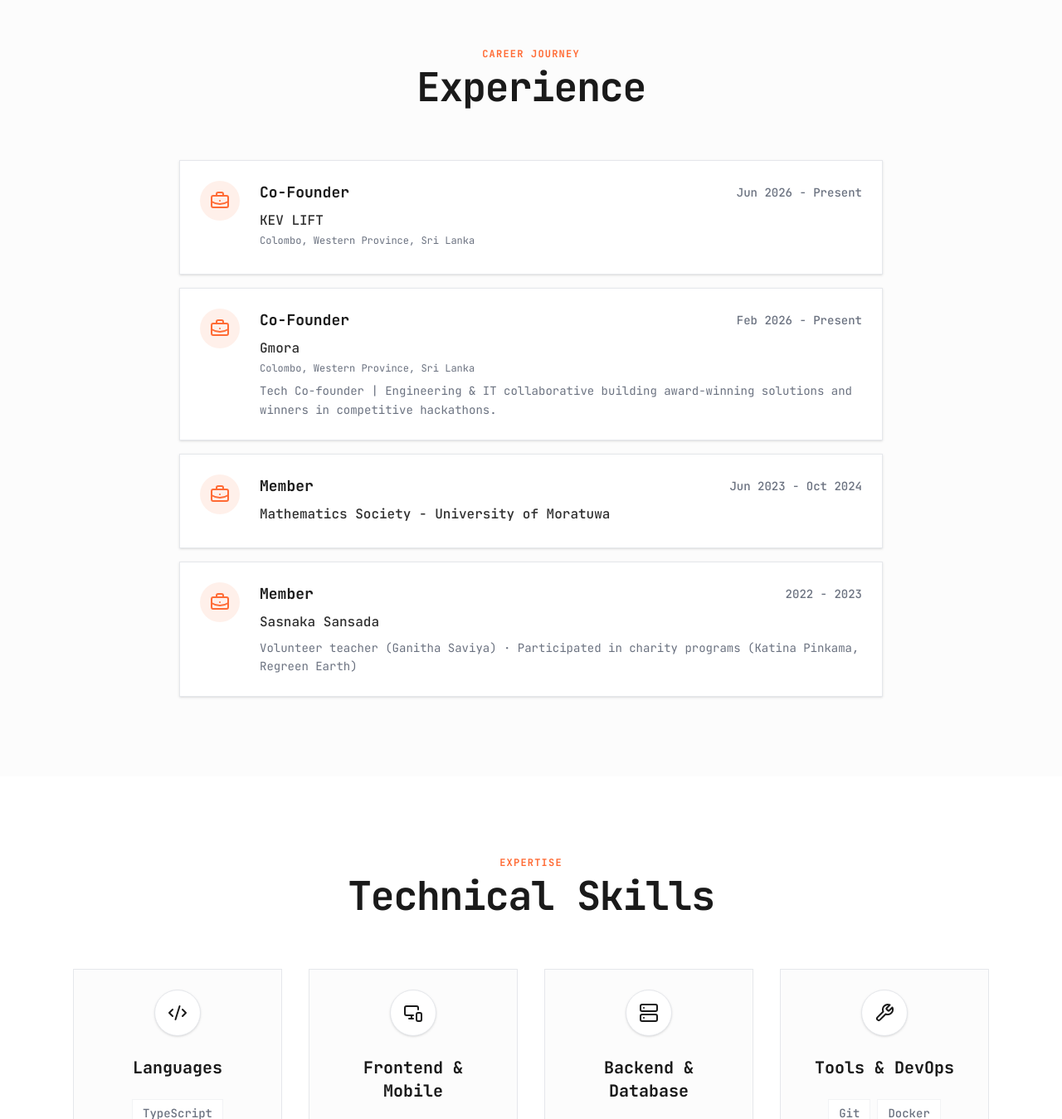
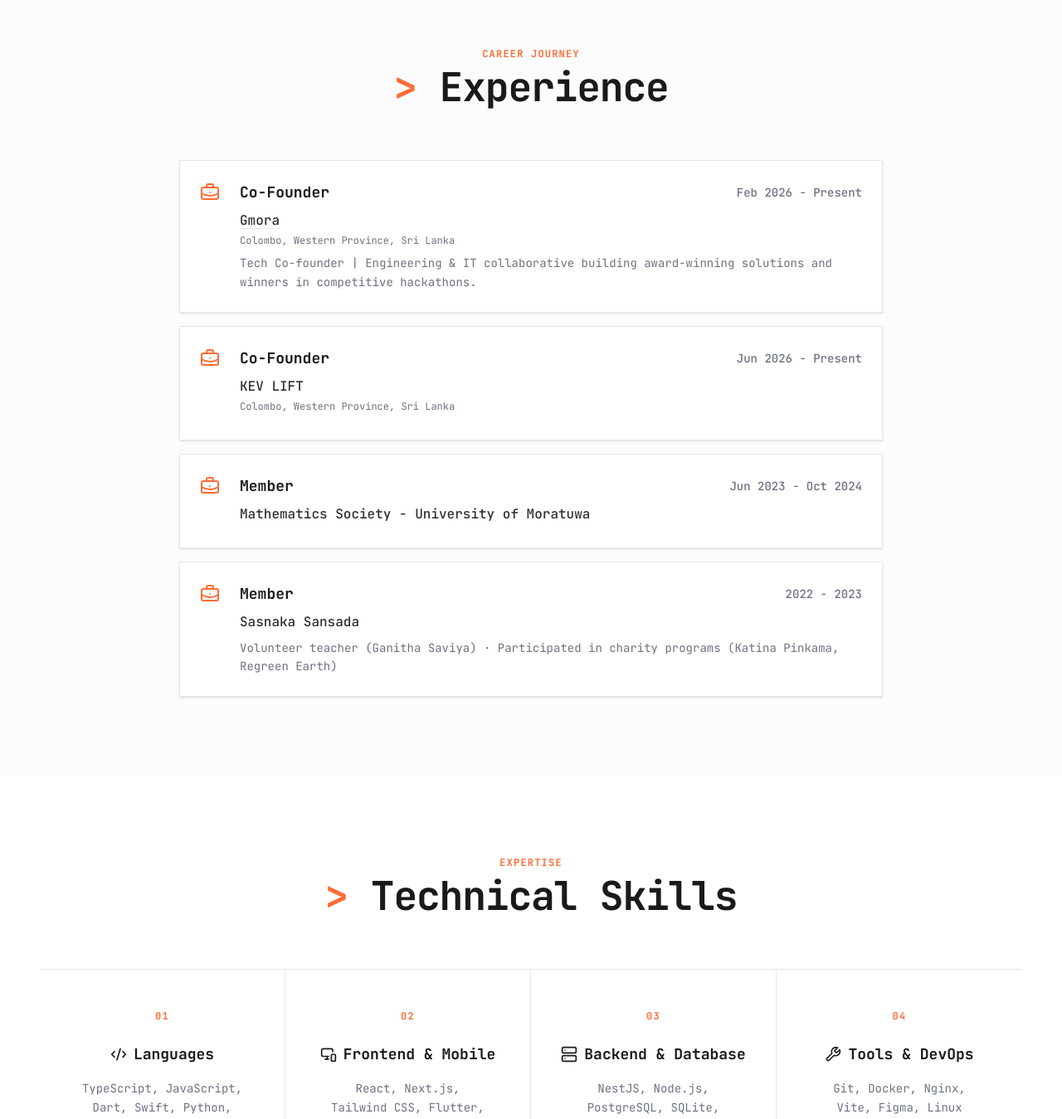
Before and after one commit to ThanojBuddhima/ThanojBuddhima.github.io, a React (Vite) app: page / in a window 1280 px wide. Shown: the part 1451-2800 px from the top of the page at 83% size. Built offline with nearby package versions, Linux system fonts and the light colour scheme.

Commit message:
refactor: redesign Skills component UI and update build assets

```diff
--- a/src/components/About.tsx
+++ b/src/components/About.tsx
@@ -59,7 +59,7 @@ export function About() {
           className="flex flex-col"
         >
           <h2 className="text-4xl md:text-5xl font-bold text-foreground tracking-tight mb-6">
-            About Me
+            <span className="text-[#FF6B35]">&gt;</span> About Me
           </h2>
 
           <div className="text-muted-foreground leading-relaxed mb-10 text-sm md:text-base">
--- a/src/components/Articles.tsx
+++ b/src/components/Articles.tsx
@@ -36,7 +36,7 @@ export function Articles() {
             Publications
           </span>
           <h2 className="text-4xl md:text-5xl font-bold text-foreground tracking-tight">
-            Articles
+            <span className="text-[#FF6B35]">&gt;</span> Articles
           </h2>
         </motion.div>
 
@@ -54,7 +54,7 @@ export function Articles() {
               className="group p-6 bg-card border border-border rounded-none hover:border-[#FF6B35]/50 hover:shadow-lg hover:shadow-[#FF6B35]/5 transition-all duration-300 flex flex-col h-full block"
             >
               <div className="flex items-start gap-4 mb-4">
-                <div className="shrink-0 w-12 h-12 rounded-full bg-[#FF6B35]/10 flex items-center justify-center text-[#FF6B35] group-hover:bg-[#FF6B35] group-hover:text-white transition-colors">
+                <div className="shrink-0 text-[#FF6B35] transition-colors pt-0.5">
                   <Newspaper size={24} />
                 </div>
                 <div className="flex-1 min-w-0 pr-8 relative">
--- a/src/components/Certifications.tsx
+++ b/src/components/Certifications.tsx
@@ -59,7 +59,7 @@ export function Certifications() {
             Licenses & Certifications
           </span>
           <h2 className="text-4xl md:text-5xl font-bold text-foreground tracking-tight">
-            Certifications
+            <span className="text-[#FF6B35]">&gt;</span> Certifications
           </h2>
         </motion.div>
 
@@ -74,7 +74,7 @@ export function Certifications() {
               className="group p-6 bg-card border border-border rounded-none hover:border-[#FF6B35]/50 hover:shadow-lg hover:shadow-[#FF6B35]/5 transition-all duration-300 flex flex-col h-full"
             >
               <div className="flex items-start gap-4 mb-4">
-                <div className="shrink-0 w-12 h-12 rounded-full bg-[#FF6B35]/10 flex items-center justify-center text-[#FF6B35] group-hover:bg-[#FF6B35] group-hover:text-white transition-colors">
+                <div className="shrink-0 text-[#FF6B35] transition-colors pt-0.5">
                   <Award size={24} />
                 </div>
                 <div className="flex-1 min-w-0 pr-8 relative">
--- a/src/components/Contact.tsx
+++ b/src/components/Contact.tsx
@@ -32,7 +32,9 @@ export function Contact() {
           viewport={{ once: true }}
           transition={{ duration: 0.6 }}
         >
-          <h2 style={{ fontSize: '2rem', fontWeight: 'bold', marginBottom: '12px', color: 'var(--foreground)' }}>Get In Touch</h2>
+          <h2 style={{ fontSize: '2rem', fontWeight: 'bold', marginBottom: '12px', color: 'var(--foreground)' }}>
+            <span className="text-[#FF6B35]">&gt;</span> Get In Touch
+          </h2>
           <p style={{ color: 'var(--muted-foreground)', fontSize: '1rem', maxWidth: '800px', margin: '0 auto', lineHeight: '1.6' }}>
             I'm currently looking for new opportunities. Whether you have a question, a project idea, or just want to say hi, feel free to drop me a message!
           </p>
--- a/src/components/Education.tsx
+++ b/src/components/Education.tsx
@@ -42,7 +42,7 @@ export function Education() {
             Academic Background
           </span>
           <h2 className="text-4xl md:text-5xl font-bold text-foreground tracking-tight">
-            Education
+            <span className="text-[#FF6B35]">&gt;</span> Education
           </h2>
         </motion.div>
 
@@ -56,7 +56,7 @@ export function Education() {
               transition={{ duration: 0.5, delay: index * 0.1 }}
               className="flex flex-col md:flex-row gap-6 p-6 bg-card border border-border rounded-none hover:border-[#FF6B35]/50 transition-colors shadow-sm"
             >
-              <div className="shrink-0 w-12 h-12 rounded-full bg-[#FF6B35]/10 flex items-center justify-center text-[#FF6B35]">
+              <div className="shrink-0 text-[#FF6B35] pt-0.5">
                 <GraduationCap size={24} />
               </div>
 
--- a/src/components/Experience.tsx
+++ b/src/components/Experience.tsx
@@ -8,23 +8,25 @@ interface ExperienceItem {
   period: string;
   location?: string;
   description?: string;
+  companyLink?: string;
 }
 
 const experienceData: ExperienceItem[] = [
+  {
+    id: 'gmora',
+    role: 'Co-Founder',
+    company: 'Gmora',
+    companyLink: 'https://gmora.dev',
+    period: 'Feb 2026 - Present',
+    location: 'Colombo, Western Province, Sri Lanka',
+    description: 'Tech Co-founder | Engineering & IT collaborative building award-winning solutions and winners in competitive hackathons.',
+  },
   {
     id: 'kevlift',
     role: 'Co-Founder',
     company: 'KEV LIFT',
     period: 'Jun 2026 - Present',
     location: 'Colombo, Western Province, Sri Lanka',
-  },
-  {
-    id: 'gmora',
-    role: 'Co-Founder',
-    company: 'Gmora',
-    period: 'Feb 2026 - Present',
-    location: 'Colombo, Western Province, Sri Lanka',
-    description: 'Tech Co-founder | Engineering & IT collaborative building award-winning solutions and winners in competitive hackathons.',
   },
   {
     id: 'math-society',
@@ -57,7 +59,7 @@ export function Experience() {
             Career Journey
           </span>
           <h2 className="text-4xl md:text-5xl font-bold text-foreground tracking-tight">
-            Experience
+            <span className="text-[#FF6B35]">&gt;</span> Experience
           </h2>
         </motion.div>
 
@@ -71,7 +73,7 @@ export function Experience() {
               transition={{ duration: 0.5, delay: index * 0.1 }}
               className="flex flex-col md:flex-row gap-6 p-6 bg-card border border-border rounded-none hover:border-[#FF6B35]/50 transition-colors shadow-sm"
             >
-              <div className="shrink-0 w-12 h-12 rounded-full bg-[#FF6B35]/10 flex items-center justify-center text-[#FF6B35]">
+              <div className="shrink-0 text-[#FF6B35] pt-0.5">
                 <BriefcaseBusiness size={24} />
               </div>
 
@@ -80,7 +82,15 @@ export function Experience() {
                   <h3 className="text-lg font-bold text-foreground">{item.role}</h3>
                   <span className="text-sm text-muted-foreground font-medium">{item.period}</span>
                 </div>
-                <h4 className="text-foreground/90 font-medium mb-1">{item.company}</h4>
+                <h4 className="text-foreground/90 font-medium mb-1">
+                  {item.companyLink ? (
+                    <a href={item.companyLink} target="_blank" rel="noopener noreferrer" className="hover:text-[#FF6B35] transition-colors underline decoration-border underline-offset-4 hover:decoration-[#FF6B35]">
+                      {item.company}
+                    </a>
+                  ) : (
+                    item.company
+                  )}
+                </h4>
                 {item.location && (
                   <p className="text-muted-foreground text-xs mb-2">{item.location}</p>
                 )}
--- a/src/components/Header.tsx
+++ b/src/components/Header.tsx
@@ -39,13 +39,13 @@ export function Header({ isDarkMode, toggleDarkMode }: HeaderProps) {
   };
 
   return (
-    <header className="fixed top-0 left-0 right-0 z-50 bg-background/90 backdrop-blur-md transition-all duration-300">
-      <div className="max-w-7xl mx-auto px-6 h-20 flex items-center justify-between">
+    <header className="fixed top-0 left-0 right-0 z-50 bg-background/90 backdrop-blur-md transition-all duration-300 border-b border-border/50">
+      <div className="w-full px-6 md:px-12 h-20 flex items-center justify-between">
 
         {/* Logo */}
         <div className="flex items-center cursor-pointer" onClick={() => scrollToSection('hero')}>
           <span className="font-bold text-2xl tracking-tight text-foreground">thanoj</span>
-          <span className="font-bold text-2xl tracking-tight text-[#FF6B35]">Buddhima</span>
+          <span className="font-bold text-2xl tracking-tight bg-[#FF6B35] text-background px-1">Buddhima</span>
         </div>
 
         {/* Desktop Nav */}
--- a/src/components/Projects.tsx
+++ b/src/components/Projects.tsx
@@ -65,7 +65,7 @@ export function Projects() {
             Portfolio
           </span>
           <h2 className="text-4xl md:text-5xl font-bold text-foreground tracking-tight mb-4">
-            Featured Projects
+            <span className="text-[#FF6B35]">&gt;</span> Featured Projects
           </h2>
           <p className="text-muted-foreground max-w-2xl mx-auto">
             A selection of my recent full-stack, mobile, and desktop applications.
--- a/src/components/Services.tsx
+++ b/src/components/Services.tsx
@@ -36,7 +36,9 @@ export function Services() {
           viewport={{ once: true }}
           transition={{ duration: 0.6 }}
         >
-          <h2 className="text-foreground text-4xl md:text-5xl mb-4">Services</h2>
+          <h2 className="text-foreground text-4xl md:text-5xl mb-4">
+            <span className="text-[#FF6B35]">&gt;</span> Services
+          </h2>
           <p className="text-muted-foreground text-lg max-w-2xl mx-auto">
             Lorem ipsum dolor sit amet consectetur. Tristique amet sed massa nibh lectus
             netus in. Aliquet donec morbi convallis pretium
--- a/src/components/Skills.tsx
+++ b/src/components/Skills.tsx
@@ -10,30 +10,37 @@ interface SkillCategory {
 const skillCategories: SkillCategory[] = [
   {
     title: 'Languages',
-    icon: <Code2 size={24} />,
+    icon: <Code2 size={20} />,
     skills: ['TypeScript', 'JavaScript', 'Dart', 'Swift', 'Python', 'Java']
   },
   {
     title: 'Frontend & Mobile',
-    icon: <MonitorSmartphone size={24} />,
+    icon: <MonitorSmartphone size={20} />,
     skills: ['React', 'Next.js', 'Tailwind CSS', 'Flutter', 'SwiftUI', 'HTML/CSS']
   },
   {
     title: 'Backend & Database',
-    icon: <Server size={24} />,
+    icon: <Server size={20} />,
     skills: ['NestJS', 'Node.js', 'PostgreSQL', 'SQLite', 'Prisma', 'REST API']
   },
   {
     title: 'Tools & DevOps',
-    icon: <Wrench size={24} />,
+    icon: <Wrench size={20} />,
     skills: ['Git', 'Docker', 'Nginx', 'Vite', 'Figma', 'Linux']
   }
 ];
 
+const getBorderClasses = (index: number) => {
+  if (index === 0) return 'border-b border-border md:border-r lg:border-b-0';
+  if (index === 1) return 'border-b border-border lg:border-r lg:border-b-0';
+  if (index === 2) return 'border-b border-border md:border-r md:border-b-0 lg:border-r';
+  return '';
+};
+
 export function Skills() {
   return (
     <section id="skills" className="py-24 bg-background">
-      <div className="max-w-6xl mx-auto px-6">
+      <div className="w-full px-6 md:px-12">
 
         <motion.div
           initial={{ opacity: 0, y: 20 }}
@@ -46,11 +53,11 @@ export function Skills() {
             Expertise
           </span>
           <h2 className="text-4xl md:text-5xl font-bold text-foreground tracking-tight">
-            Technical Skills
+            <span className="text-[#FF6B35]">&gt;</span> Technical Skills
           </h2>
         </motion.div>
 
-        <div className="grid grid-cols-1 md:grid-cols-2 lg:grid-cols-4 gap-8">
+        <div className="grid grid-cols-1 md:grid-cols-2 lg:grid-cols-4 border-y border-border">
           {skillCategories.map((category, index) => (
             <motion.div
               key={category.title}
@@ -58,22 +65,20 @@ export function Skills() {
               whileInView={{ opacity: 1, y: 0 }}
               viewport={{ once: true }}
               transition={{ duration: 0.5, delay: index * 0.1 }}
-              className="p-6 bg-secondary/30 rounded-none border border-border hover:border-[#FF6B35]/50 hover:shadow-lg hover:shadow-[#FF6B35]/5 transition-all duration-300 flex flex-col items-center text-center group"
+              className={`px-6 py-12 flex flex-col items-center text-center group bg-background hover:bg-secondary/20 transition-colors ${getBorderClasses(index)}`}
             >
-              <div className="w-14 h-14 rounded-full bg-card border border-border flex items-center justify-center text-foreground group-hover:text-[#FF6B35] group-hover:border-[#FF6B35]/50 transition-colors mb-6 shadow-sm">
+              <span className="text-[#FF6B35] text-xs font-bold tracking-widest mb-6">
+                0{index + 1}
+              </span>
+
+              <div className="flex items-center justify-center gap-2 mb-4 text-foreground group-hover:text-[#FF6B35] transition-colors">
                 {category.icon}
+                <h3 className="text-lg font-bold">{category.title}</h3>
               </div>
-              <h3 className="text-xl font-bold text-foreground mb-6">{category.title}</h3>
-              <div className="flex flex-wrap justify-center gap-2">
-                {category.skills.map((skill) => (
-                  <span
-                    key={skill}
-                    className="px-3 py-1.5 bg-background text-muted-foreground text-sm font-medium border border-border/50 rounded-none group-hover:border-[#FF6B35]/20 transition-colors"
-                  >
-                    {skill}
-                  </span>
-                ))}
-              </div>
+
+              <p className="text-sm text-muted-foreground leading-relaxed max-w-[200px]">
+                {category.skills.join(', ')}
+              </p>
             </motion.div>
           ))}
         </div>
```
Also changed, not shown: src/components/ProjectsAndAchievements.tsx (+57 -30 lines), 5 other files (tests, documents, lock files or other folders).
